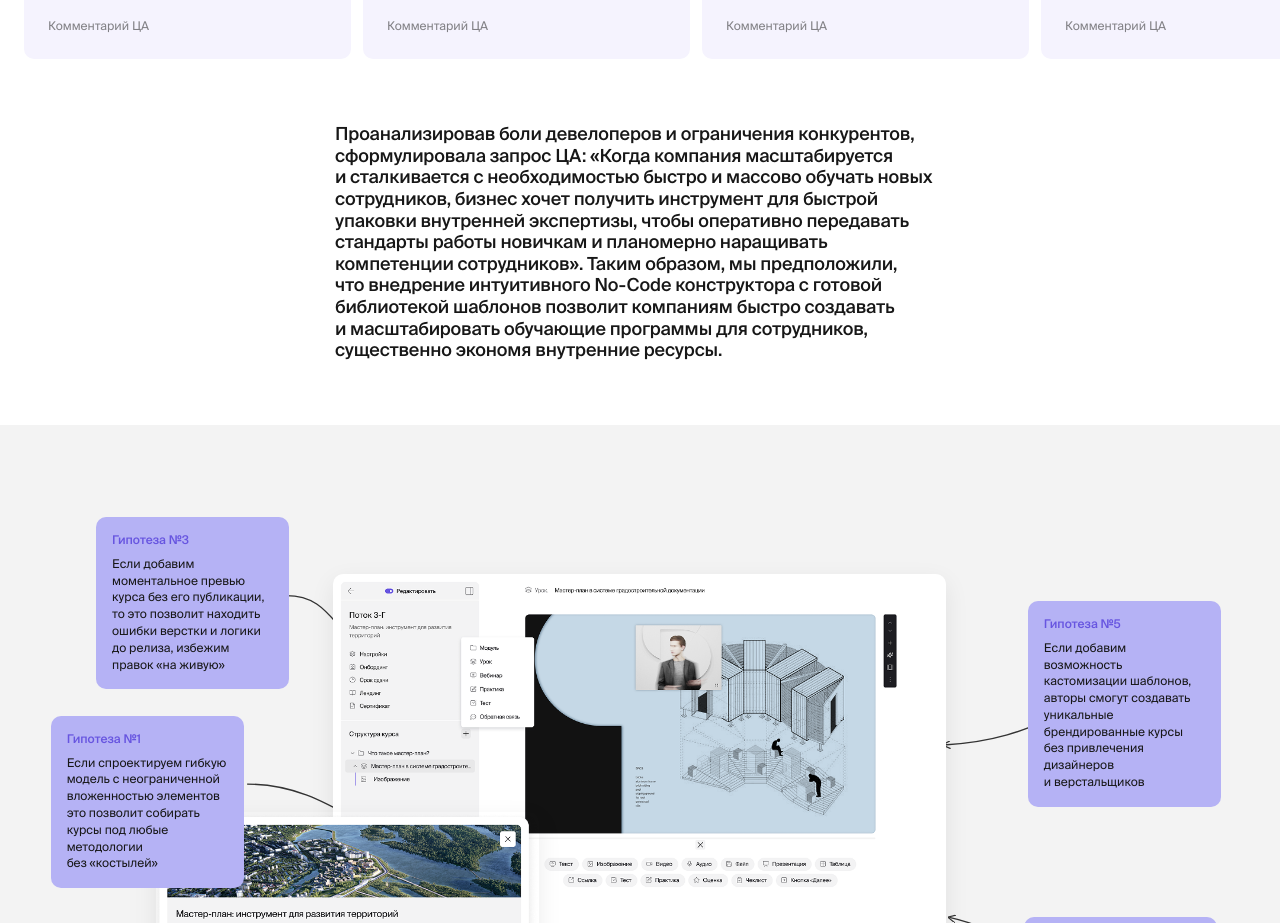
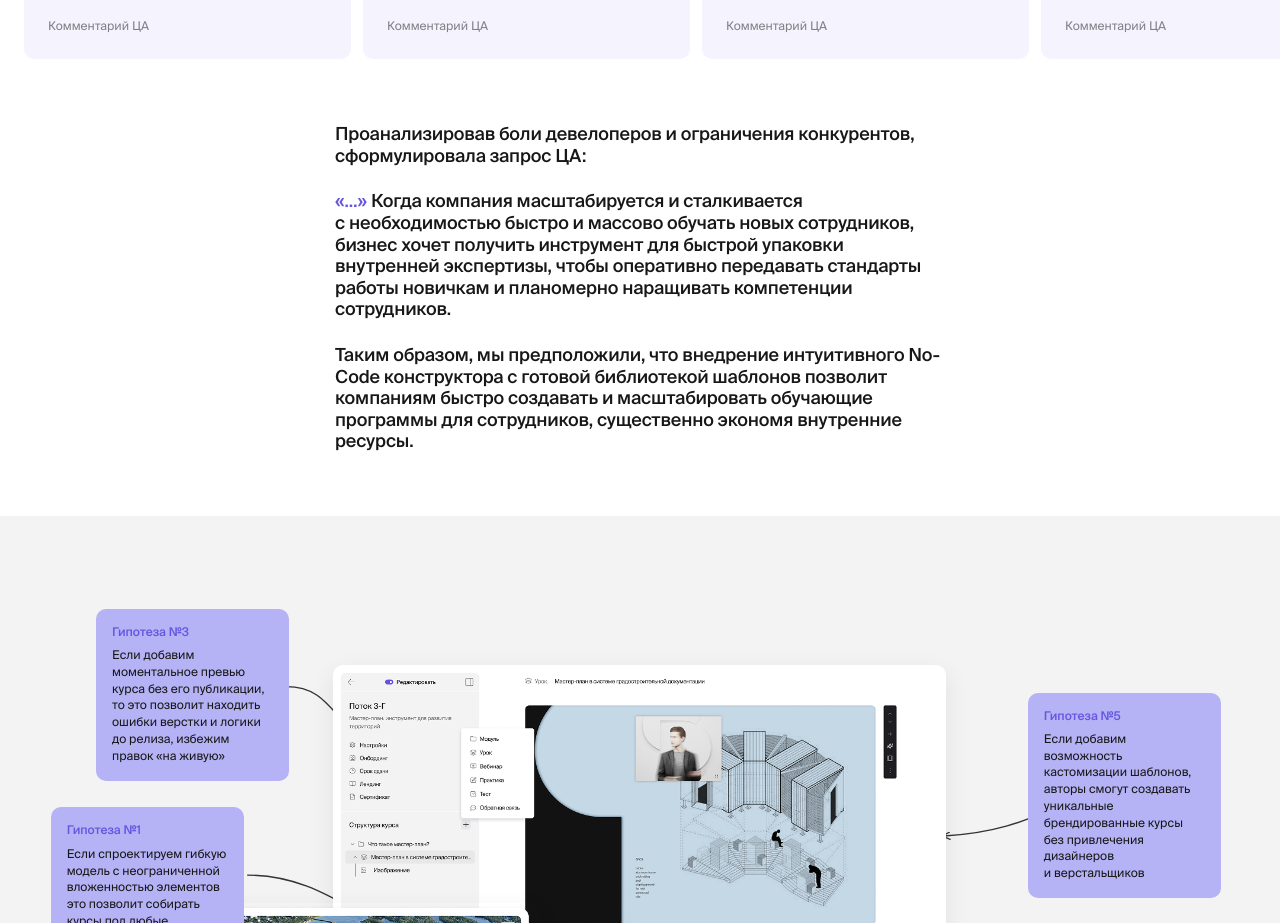
Before and after one commit to Timkogas/ox_portfolio, a React (Vite) app: page /stemps in a window 1280 px wide. Shown: the part 2600-3523 px from the top of the page. Built offline with nearby package versions, Linux system fonts and the light colour scheme.

Commit message:
fix(stemps): format solution as intro + accented pull-quote + conclusion

```diff
--- a/src/pages/stemps/stemps-data.ts
+++ b/src/pages/stemps/stemps-data.ts
@@ -46,8 +46,14 @@ export const stempsData: StempsData = typo({
     "«Недостаточно системно и структурно. Много работы в кампусе, которую приходится решать вручную. То есть неготовое решение»",
   ],
 
-  solution:
-    "Проанализировав боли девелоперов и ограничения конкурентов, сформулировала запрос ЦА: «Когда компания масштабируется и сталкивается с необходимостью быстро и массово обучать новых сотрудников, бизнес хочет получить инструмент для быстрой упаковки внутренней экспертизы, чтобы оперативно передавать стандарты работы новичкам и планомерно наращивать компетенции сотрудников». Таким образом, мы предположили, что внедрение интуитивного No-Code конструктора с готовой библиотекой шаблонов позволит компаниям быстро создавать и масштабировать обучающие программы для сотрудников, существенно экономя внутренние ресурсы.",
+  solution: {
+    intro:
+      "Проанализировав боли девелоперов и ограничения конкурентов, сформулировала запрос ЦА:",
+    quote:
+      "Когда компания масштабируется и сталкивается с необходимостью быстро и массово обучать новых сотрудников, бизнес хочет получить инструмент для быстрой упаковки внутренней экспертизы, чтобы оперативно передавать стандарты работы новичкам и планомерно наращивать компетенции сотрудников.",
+    conclusion:
+      "Таким образом, мы предположили, что внедрение интуитивного No-Code конструктора с готовой библиотекой шаблонов позволит компаниям быстро создавать и масштабировать обучающие программы для сотрудников, существенно экономя внутренние ресурсы.",
+  },
 
   hypotheses: [
     {
--- a/src/pages/stemps/stemps-page.tsx
+++ b/src/pages/stemps/stemps-page.tsx
@@ -195,8 +195,13 @@ export default function StempsPage() {
 
       {/* Решение */}
       <div className="pb-[64px] max-lg:pb-[40px]">
-        <Content>
-          <p className="text-size-m text-neutral-900">{solution}</p>
+        <Content className="flex flex-col gap-[24px] max-lg:gap-[20px]">
+          <p className="text-size-m text-neutral-900">{solution.intro}</p>
+          <p className="text-size-m text-neutral-900">
+            <span className="text-[var(--stemps-accent)]">«…»</span>{" "}
+            {solution.quote}
+          </p>
+          <p className="text-size-m text-neutral-900">{solution.conclusion}</p>
         </Content>
       </div>
 
```
Also changed, not shown: src/types/stemps.ts (+10 -1 lines).
